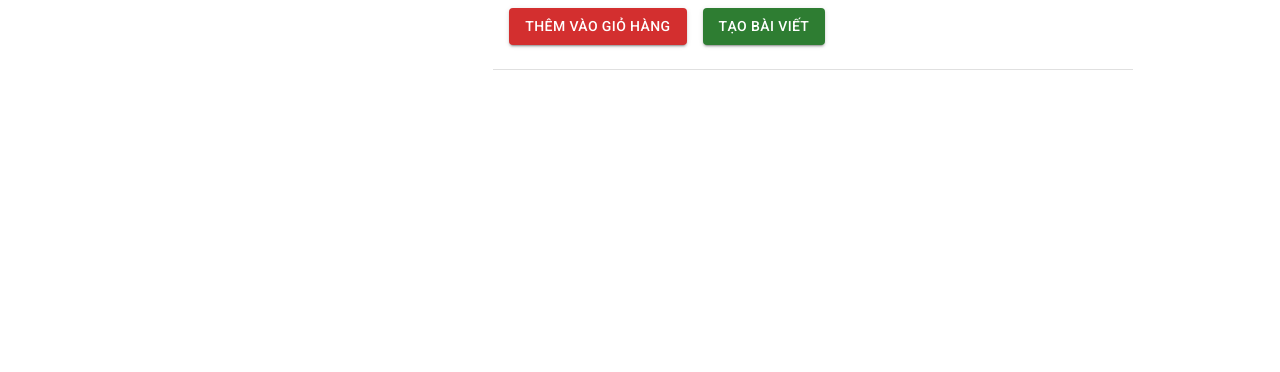
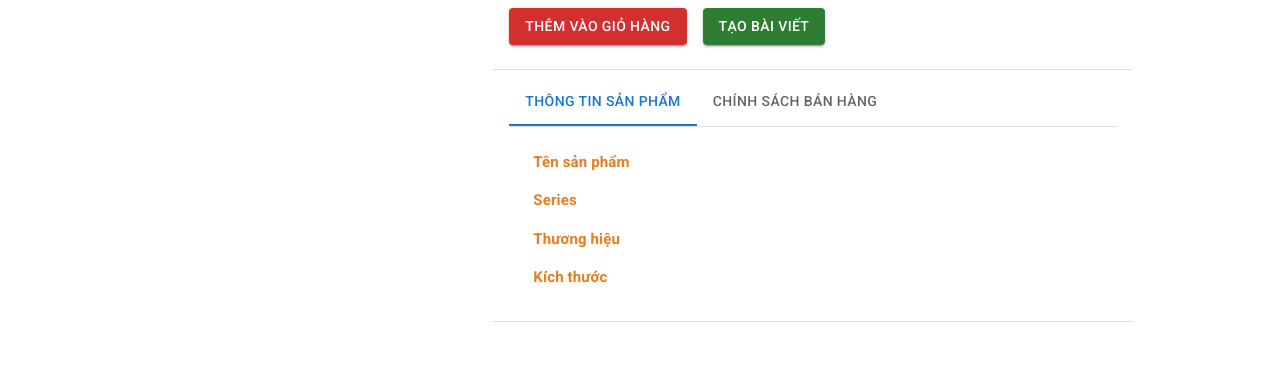
Before and after one commit to minhtrifit/pern-figure-world-client, a React (Create React App) app: page /product/1 in a window 1280 px wide. Shown: the part 352-724 px from the top of the page. Built offline with nearby package versions, Linux system fonts and the light colour scheme; no server answers.

Commit message:
update detail page

```diff
--- a/package.json
+++ b/package.json
@@ -7,6 +7,7 @@
     "@emotion/styled": "^11.10.6",
     "@fontsource/roboto": "^4.5.8",
     "@mui/icons-material": "^5.11.11",
+    "@mui/lab": "^5.0.0-alpha.124",
     "@mui/material": "^5.11.14",
     "@testing-library/jest-dom": "^5.16.5",
     "@testing-library/react": "^13.4.0",
--- a/src/components/ProductDetail.js
+++ b/src/components/ProductDetail.js
@@ -1,3 +1,4 @@
+import { useState } from "react";
 import {
   Box,
   Typography,
@@ -7,8 +8,12 @@ import {
   Stack,
   Snackbar,
   Alert,
+  Tab,
+  Grid,
 } from "@mui/material";
-import { useState } from "react";
+import TabContext from "@mui/lab/TabContext";
+import TabList from "@mui/lab/TabList";
+import TabPanel from "@mui/lab/TabPanel";
 import {
   Button,
   ButtonGroup,
@@ -16,14 +21,16 @@ import {
   Form,
   InputGroup,
 } from "react-bootstrap";
+import { FiberManualRecord } from "@mui/icons-material";
 
 const ProductDetail = (props) => {
   const { targetProduct, userInfo } = props;
   const [cartAmount, setCartAmount] = useState(1);
   const [openLoginAlert, setOpenLoginAlert] = useState(false);
   const [openSuccessAlert, setOpenSuccessAlert] = useState(false);
+  const [tabValue, setTabValue] = useState("1");
 
-  //   console.log(targetProduct);
+  console.log(targetProduct);
 
   if (Object.keys(userInfo).length !== 0) {
     console.log("Check from ProductDetail:", userInfo);
@@ -50,12 +57,25 @@ const ProductDetail = (props) => {
     }
   };
 
+  const handleAddPost = () => {
+    // User not login
+    if (Object.keys(userInfo).length === 0) {
+      setOpenLoginAlert(true);
+    } else {
+      setOpenSuccessAlert(true);
+    }
+  };
+
   const handleClose = (event, reason) => {
     if (reason === "clickaway") {
       return;
     }
     setOpenLoginAlert(false);
     setOpenSuccessAlert(false);
+  };
+
+  const handleChangeTab = (event, newValue) => {
+    setTabValue(newValue);
   };
 
   return (
@@ -165,10 +185,95 @@ const ProductDetail = (props) => {
             >
               Thêm vào giỏ hàng
             </MuiButton>
-            <MuiButton variant="contained" color="success">
+            <MuiButton
+              variant="contained"
+              color="success"
+              onClick={(e) => {
+                handleAddPost();
+              }}
+            >
               Tạo bài viết
             </MuiButton>
           </Stack>
+        </ListItem>
+        <ListItem divider>
+          <Box sx={{ width: "100%", typography: "body1" }}>
+            <TabContext value={tabValue}>
+              <Box sx={{ borderBottom: 1, borderColor: "divider" }}>
+                <TabList
+                  onChange={handleChangeTab}
+                  aria-label="lab API tabs example"
+                >
+                  <Tab label="THÔNG TIN SẢN PHẨM" value="1" />
+                  <Tab label="CHÍNH SÁCH BÁN HÀNG" value="2" />
+                </TabList>
+              </Box>
+              <TabPanel value="1">
+                <Grid container spacing={2} mb={2}>
+                  <Grid item xs={4}>
+                    <Typography fontSize={15} fontWeight={700} color="#e67e22">
+                      Tên sản phẩm
+                    </Typography>
+                  </Grid>
+                  <Grid item xs={8}>
+                    <Typography ml={5} fontSize={15} color="gray">
+                      {targetProduct && targetProduct.name}
+                    </Typography>
+                  </Grid>
+                </Grid>
+                <Grid container spacing={2} mb={2}>
+                  <Grid item xs={4}>
+                    <Typography fontSize={15} fontWeight={700} color="#e67e22">
+                      Series
+                    </Typography>
+                  </Grid>
+                  <Grid item xs={8}>
+                    <Typography ml={5} fontSize={15} color="gray">
+                      {targetProduct && targetProduct.series}
+                    </Typography>
+                  </Grid>
+                </Grid>
+                <Grid container spacing={2} mb={2}>
+                  <Grid item xs={4}>
+                    <Typography fontSize={15} fontWeight={700} color="#e67e22">
+                      Thương hiệu
+                    </Typography>
+                  </Grid>
+                  <Grid item xs={8}>
+                    <Typography ml={5} fontSize={15} color="gray">
+                      {targetProduct && targetProduct.owner}
+                    </Typography>
+                  </Grid>
+                </Grid>
+                <Grid container spacing={2}>
+                  <Grid item xs={4}>
+                    <Typography fontSize={15} fontWeight={700} color="#e67e22">
+                      Kích thước
+                    </Typography>
+                  </Grid>
+                  <Grid item xs={8}>
+                    <Typography ml={5} fontSize={15} color="gray">
+                      {targetProduct && targetProduct.size}
+                    </Typography>
+                  </Grid>
+                </Grid>
+              </TabPanel>
+              <TabPanel value="2">
+                <Typography fontSize={13} color="gray" mb={1}>
+                  <FiberManualRecord />
+                  Cam kết hàng chính hãng 100%
+                </Typography>
+                <Typography fontSize={13} color="gray" mb={1}>
+                  <FiberManualRecord />
+                  Đổi trả 1:1 hoặc hỗ trợ sửa chữa lỗi NSX
+                </Typography>
+                <Typography fontSize={13} color="gray">
+                  <FiberManualRecord />
+                  Inbox shop nếu cần cung cấp hình ảnh thực tế
+                </Typography>
+              </TabPanel>
+            </TabContext>
+          </Box>
         </ListItem>
       </List>
     </Box>
--- a/src/pages/Product.js
+++ b/src/pages/Product.js
@@ -4,11 +4,17 @@ import { Grid, Typography, Box, Breadcrumbs } from "@mui/material";
 import { NavLink } from "react-router-dom";
 import ProductView from "../components/ProductView";
 import ProductDetail from "../components/ProductDetail";
+import MyFooter from "../components/MyFooter";
 
 const Product = (props) => {
   const { productList, userInfo } = props;
   const { id } = useParams();
   const [targetProduct, setTargetProduct] = useState({});
+
+  //==================== Go to top page
+  useEffect(() => {
+    window.scrollTo(0, 0);
+  }, []);
 
   //==================== Get detail product
   useEffect(() => {
@@ -21,6 +27,7 @@ const Product = (props) => {
   }, [productList, id]);
 
   return (
+    <>
       <Box mb={3}>
         <Box
           pl={5}
@@ -63,6 +70,8 @@ const Product = (props) => {
           </Grid>
         </Grid>
       </Box>
+      <MyFooter />
+    </>
   );
 };
 
```
Also changed, not shown: 1 other file (tests, documents, lock files or other folders). Lines whose indentation alone changed are shown as unchanged.
